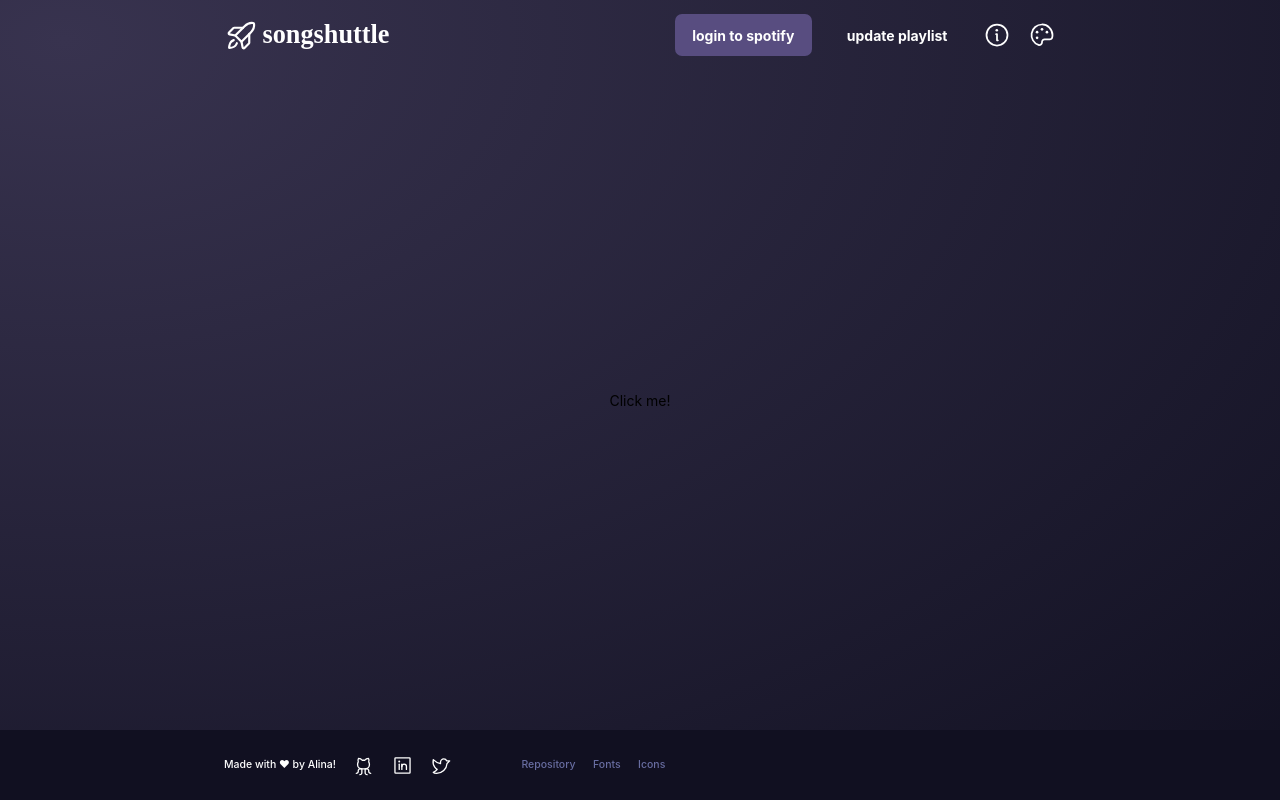
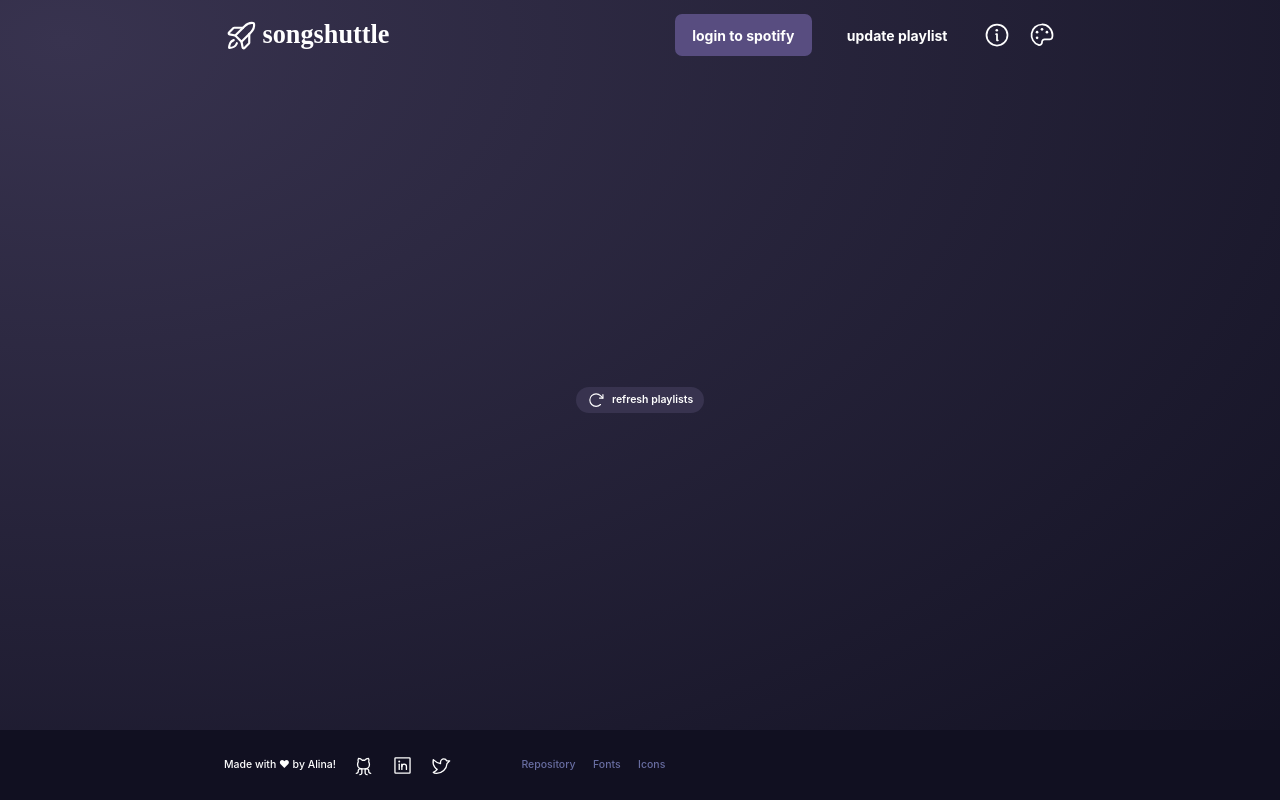
Before and after one commit to mlkywy/songshuttle, a React (Create React App) app: page /songshuttle/update in a window 1280 px wide. Built offline with nearby package versions, Linux system fonts and the light colour scheme.

Commit message:
refresh playlist

```diff
--- a/src/components/Buttons/index.js
+++ b/src/components/Buttons/index.js
@@ -100,6 +100,18 @@ export const OptionButton = (props) => {
   );
 };
 
+export const InvertedOptionButton = (props) => {
+  return (
+    <button
+      className="px-3 py-1 text-xs font-semibold text-main hover:text-primary bg-secondary hover:bg-transparent border-0 rounded-full focus:outline-none focus:shadow-outline flex flex-row gap-2 justify-center items-center"
+      type={props.type}
+      onClick={props.onClick}
+    >
+      {props.option}
+    </button>
+  );
+};
+
 export const ImageButton = (props) => {
   return (
     <label
--- a/src/components/UserPlaylist/index.js
+++ b/src/components/UserPlaylist/index.js
@@ -1,4 +1,6 @@
 import React, { useState, useEffect } from "react";
+import { ArrowClockwise } from "phosphor-react";
+import { InvertedOptionButton } from "../Buttons";
 import getUsersPlaylists from "../../api/getUsersPlaylists";
 import useUser from "../../hooks/useUser";
 import UserPlaylistResults from "../UserPlaylistResults";
@@ -14,8 +16,19 @@ const UserPlaylist = () => {
   };
 
   return (
+    <div className="flex justify-center">
       <div>
-      <button onClick={getPlaylists}>Click me!</button>
+        <div className="p-2">
+          <InvertedOptionButton
+            option={
+              <>
+                <ArrowClockwise size="1.3rem" /> refresh playlists
+              </>
+            }
+            onClick={getPlaylists}
+          />
+        </div>
+
         {playlists.length > 0 && (
           <div className="max-h-64 overflow-y-auto">
             {playlists.map((playlist) => (
@@ -24,6 +37,7 @@ const UserPlaylist = () => {
           </div>
         )}
       </div>
+    </div>
   );
 };
 
```
Lines whose indentation alone changed are shown as unchanged.
